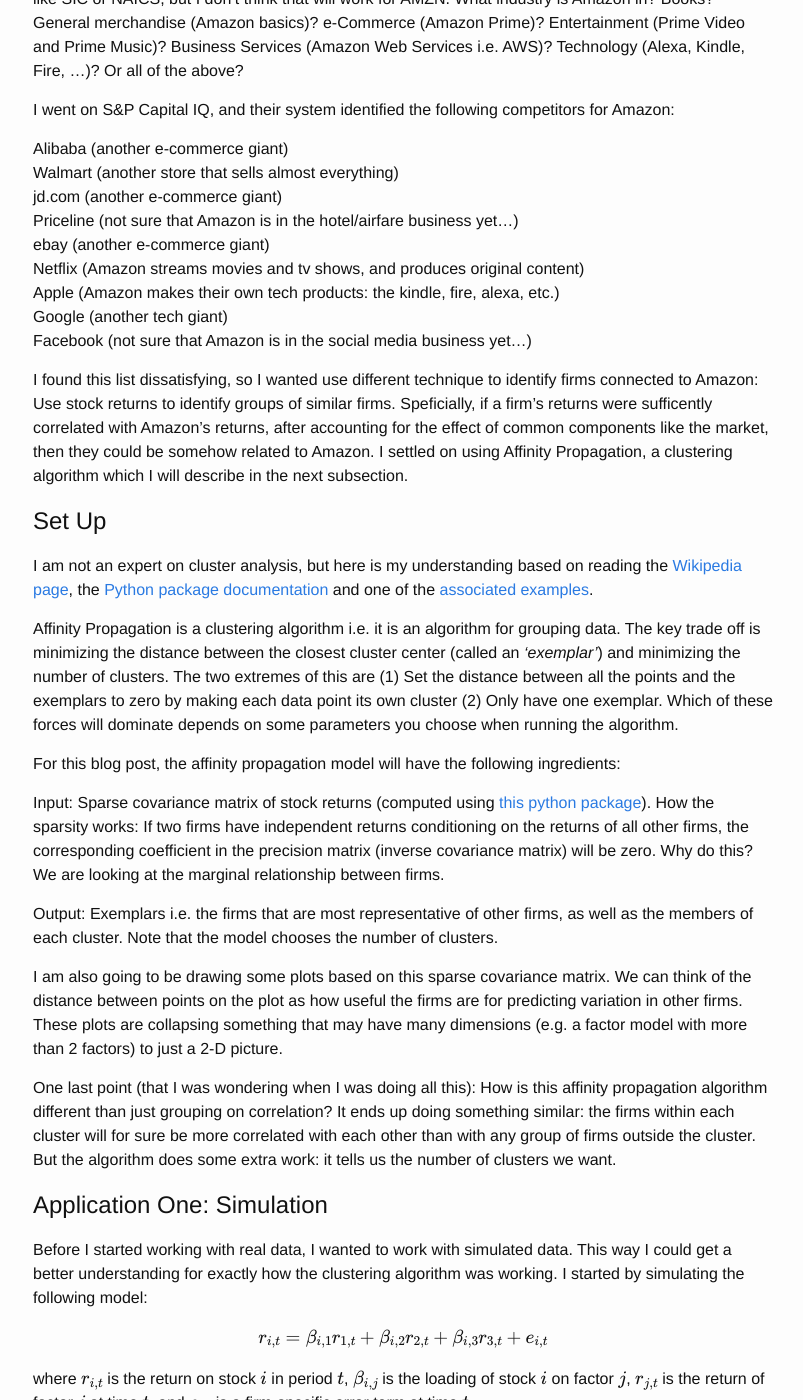
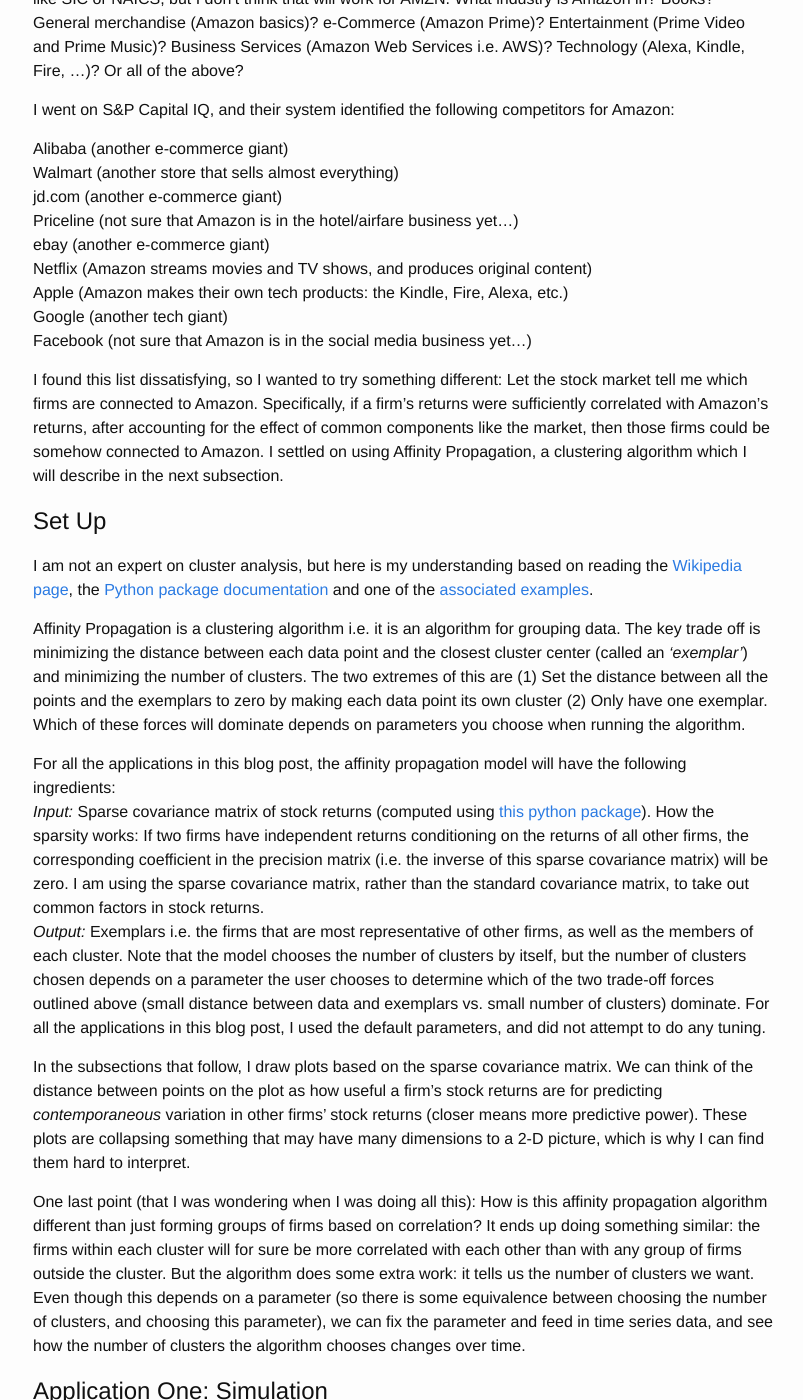
Before and after one commit to mcsammon/mcsammon.github.io, a Jekyll site: the page built from _posts/2020-06-19-competitors.md, in a window 1280 px wide and 1400 px high, scrolled down 225 px. Shown: the whole window, without its empty margins (237-1040 px from the left). Built offline with Jekyll 4.4.1, drawn with Linux system fonts in a browser that asks for light colours; formulas are drawn with MathJax 3; comment, search, counter and statistics services are not loaded.

Commit message:
first twosections

```diff
--- a/_posts/2020-06-19-competitors.md
+++ b/_posts/2020-06-19-competitors.md
@@ -12,12 +12,12 @@
 jd.com (another e-commerce giant)
 Priceline (not sure that Amazon is in the hotel/airfare business yet...)
 ebay (another e-commerce giant)
-Netflix (Amazon streams movies and tv shows, and produces original content)
-Apple (Amazon makes their own tech products: the kindle, fire, alexa, etc.)
+Netflix (Amazon streams movies and TV shows, and produces original content)
+Apple (Amazon makes their own tech products: the Kindle, Fire, Alexa, etc.)
 Google (another tech giant)
 Facebook (not sure that Amazon is in the social media business yet...)
 
-I found this list dissatisfying, so I wanted use different technique to identify firms connected to Amazon: Use stock returns to identify groups of similar firms.  Speficially, if a firm's returns were sufficently correlated with Amazon's returns, after accounting for the effect of common components like the market, then they could be somehow related to Amazon. I settled on using Affinity Propagation, a clustering algorithm which I will describe in the next subsection.
+I found this list dissatisfying, so I wanted to try something different: Let the stock market tell me which firms are connected to Amazon. Specifically, if a firm's returns were sufficiently correlated with Amazon's returns, after accounting for the effect of common components like the market, then those firms could be somehow connected to Amazon. I settled on using Affinity Propagation, a clustering algorithm which I will describe in the next subsection.
 
 # Set Up
 
@@ -25,17 +25,15 @@
 <a href="https://en.wikipedia.org/wiki/Affinity_propagation" title="b1">Wikipedia page</a>, the
 <a href="https://scikit-learn.org/stable/modules/generated/sklearn.cluster.AffinityPropagation.html" title="b1">Python package documentation</a> and one of the <a href="https://scikit-learn.org/stable/auto_examples/applications/plot_stock_market.html" title="b1">associated examples</a>.
 
-Affinity Propagation is a clustering algorithm i.e. it is an algorithm for grouping data.  The key trade off is minimizing the distance between the closest cluster center (called an *'exemplar'*) and minimizing the number of clusters.  The two extremes of this are (1) Set the distance between all the points and the exemplars to zero by making each data point its own cluster (2) Only have one exemplar.  Which of these forces will dominate depends on some parameters you choose when running the algorithm.
+Affinity Propagation is a clustering algorithm i.e. it is an algorithm for grouping data.  The key trade off is minimizing the distance between each data point and the closest cluster center (called an *'exemplar'*) and minimizing the number of clusters.  The two extremes of this are (1) Set the distance between all the points and the exemplars to zero by making each data point its own cluster (2) Only have one exemplar.  Which of these forces will dominate depends on parameters you choose when running the algorithm.
 
-For this blog post, the affinity propagation model will have the following ingredients:
+For all the applications in this blog post, the affinity propagation model will have the following ingredients:
+*Input:* Sparse covariance matrix of stock returns (computed using <a href="https://scikit-learn.org/stable/modules/generated/sklearn.covariance.GraphicalLassoCV.html" title="b1">this python package</a>).  How the sparsity works: If two firms have independent returns conditioning on the returns of all other firms, the corresponding coefficient in the precision matrix (i.e. the inverse of this sparse covariance matrix) will be zero. I am using the sparse covariance matrix, rather than the standard covariance matrix, to take out common factors in stock returns.
+*Output:* Exemplars i.e. the firms that are most representative of other firms, as well as the members of each cluster.  Note that the model chooses the number of clusters by itself, but the number of clusters chosen depends on a parameter the user chooses to determine which of the two trade-off forces outlined above (small distance between data and exemplars vs. small number of clusters) dominate.  For all the applications in this blog post, I used the default parameters, and did not attempt to do any tuning.
 
-Input: Sparse covariance matrix of stock returns (computed using <a href="https://scikit-learn.org/stable/modules/generated/sklearn.covariance.GraphicalLassoCV.html" title="b1">this python package</a>).  How the sparsity works: If two firms have independent returns conditioning on the returns of all other firms, the corresponding coefficient in the precision matrix (inverse covariance matrix) will be zero. Why do this?  We are looking at the marginal relationship between firms.
+In the subsections that follow, I draw plots based on the sparse covariance matrix. We can think of the distance between points on the plot as how useful a firm's stock returns are for predicting *contemporaneous* variation in other firms' stock returns (closer means more predictive power).  These plots are collapsing something that may have many dimensions to a 2-D picture, which is why I can find them hard to interpret.
 
-Output: Exemplars i.e. the firms that are most representative of other firms, as well as the members of each cluster.  Note that the model chooses the number of clusters.
-
-I am also going to be drawing some plots based on this sparse covariance matrix. We can think of the distance between points on the plot as how useful the firms are for predicting variation in other firms.  These plots are collapsing something that may have many dimensions (e.g. a factor model with more than 2 factors) to just a 2-D picture.
-
-One last point (that I was wondering when I was doing all this): How is this affinity propagation algorithm different than just grouping on correlation? It ends up doing something similar: the firms within each cluster will for sure be more correlated with each other than with any group of firms outside the cluster.  But the algorithm does some extra work: it tells us the number of clusters we want.
+One last point (that I was wondering when I was doing all this): How is this affinity propagation algorithm different than just forming groups of firms based on correlation? It ends up doing something similar: the firms within each cluster will for sure be more correlated with each other than with any group of firms outside the cluster.  But the algorithm does some extra work: it tells us the number of clusters we want.  Even though this depends on a parameter (so there is some equivalence between choosing the number of clusters, and choosing this parameter), we can fix the parameter and feed in time series data, and see how the number of clusters the algorithm chooses changes over time.
 
 # Application One: Simulation
 
```
